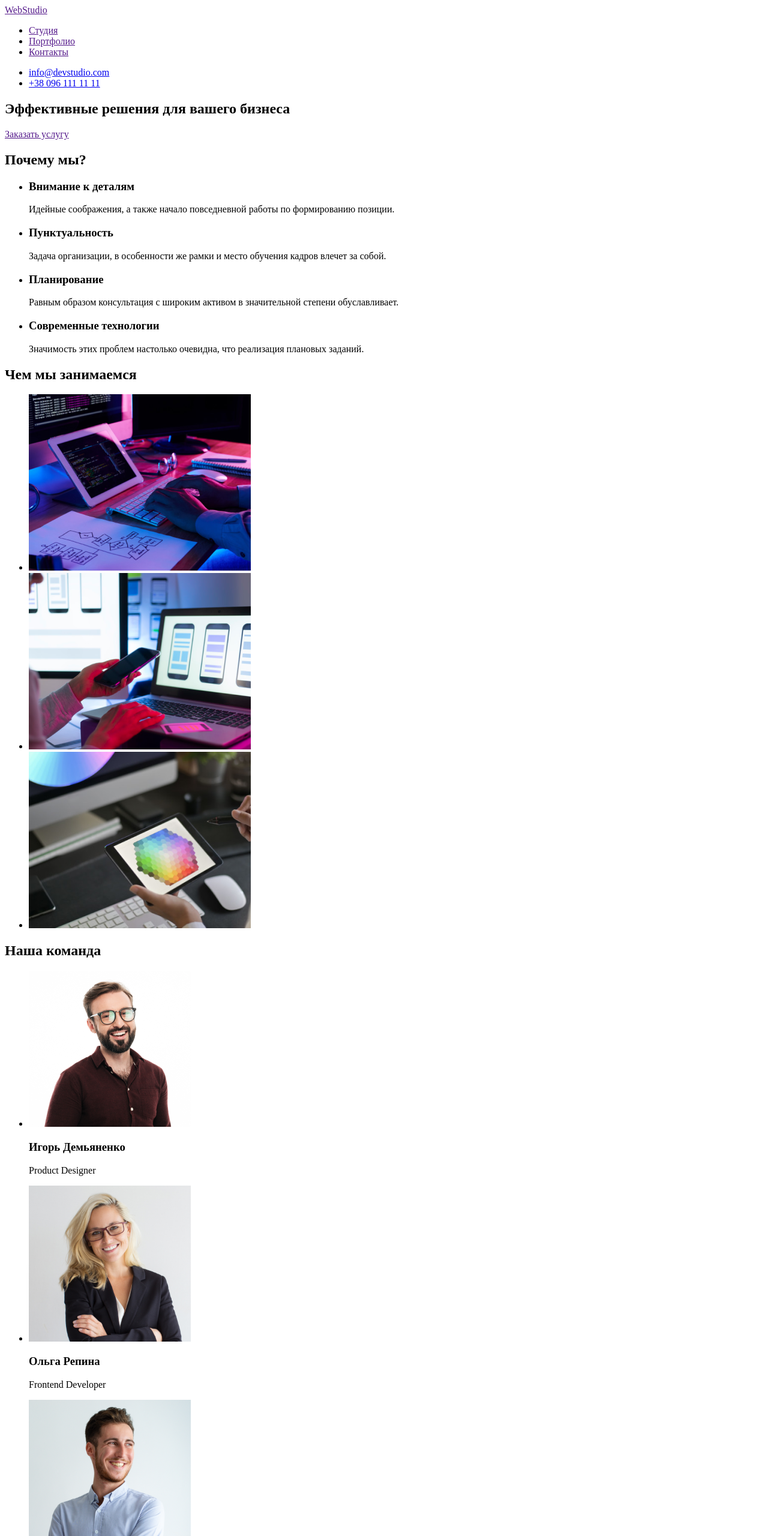
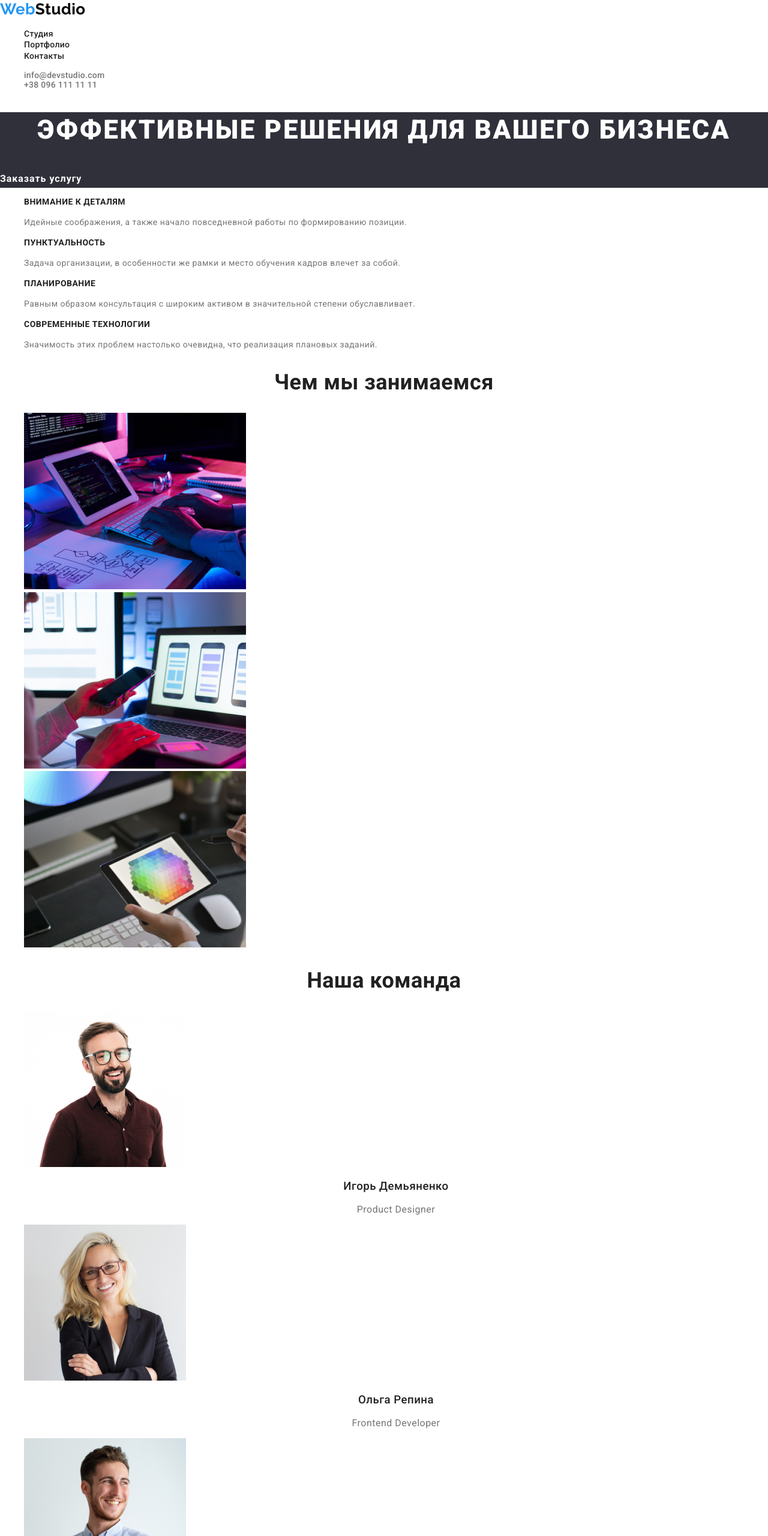
Before and after one commit to Zombik007/goit-markup-hw-02, a plain HTML site: page index.html in a window 1280 px wide. Shown: the top 2560 px of the page at 60% size. Drawn offline with nearby package versions, Linux system fonts and the light colour scheme.

Commit message:
Додає сторінку "Портфоліо", оновлює CSS
Додає фото для сторінки "Портфоліо", класи до тегів

```diff
--- a/css/styles.css
+++ b/css/styles.css
@@ -0,0 +1,202 @@
+/* Оглашение переменных */
+:root {
+  --main-text-color: #757575;
+  --text-caption-color: #212121;
+  --color-white: #fff;
+  --accent-color: #2196f3;
+}
+
+/* Применение наследуемых стилей */
+body {
+  font-family: 'Roboto', sans-serif;
+  color: var(--main-text-color);
+  font-style: normal;
+  font-size: 16px;
+  font-weight: 700;
+  letter-spacing: 0.03em;
+}
+
+/* Убирается подчеркивание ссылок */
+a {
+  text-decoration: none;
+}
+
+/* Убираются точки для маркированного списка */
+li {
+  list-style: none;
+}
+
+/* Общие стили для Logo */
+.logo-text {
+  font-family: 'Raleway', sans-serif;
+  font-size: 26px;
+  line-height: 1.19em;
+}
+
+/* Цвет частички Web на Logo */
+.logo-header-web,
+.logo-footer-web {
+  color: var(--accent-color);
+}
+
+/* Цвет частички Studio на Logo */
+.logo-header-studio {
+  color: #000;
+}
+
+/* Общие стили для отображения текста ссылок в шапке */
+.header-text {
+  font-weight: 500;
+  font-size: 14px;
+  line-height: 1.14em;
+  letter-spacing: 0.02em;
+}
+
+/* Цвет текста ссылок в шапке */
+.header-nav-link {
+  color: var(--text-caption-color);
+}
+
+/* Цвет текста ссылок в шапке при наведении */
+.header-nav-link:hover,
+.header-nav-link:focus {
+  color: var(--accent-color);
+}
+
+/* Цвет текста контактов в шапке */
+.header-contacts-mail,
+.header-contacts-tel {
+  color: var(--main-text-color);
+}
+
+/* Цвет текста контактов в шапке при наведении */
+.header-contacts-mail:hover,
+.header-contacts-mail:focus,
+.header-contacts-tel:hover,
+.header-contacts-tel:focus {
+  color: var(--accent-color);
+}
+
+/* Фоновый цвет секции "Герой" */
+.hero {
+  background: #2f303a;
+}
+
+/* Общие стили для  */
+.hero-caption {
+  font-weight: 900;
+  font-size: 44px;
+  line-height: 1.36em;
+  text-align: center;
+  letter-spacing: 0.06em;
+  text-transform: uppercase;
+  color: var(--color-white);
+}
+
+.hero-link {
+  line-height: 30px;
+  display: flex;
+  align-items: center;
+  text-align: center;
+  letter-spacing: 0.06em;
+  color: var(--color-white);
+}
+
+.hidden-text {
+  display: none;
+}
+.features-caption {
+  font-size: 14px;
+  line-height: 1.14em;
+  text-transform: uppercase;
+  color: var(--text-caption-color);
+}
+
+.features-text {
+  font-weight: 400;
+  font-size: 14px;
+  line-height: 1.71em;
+}
+
+.occupation-caption {
+  font-size: 36px;
+  line-height: 1.17em;
+  text-align: center;
+  color: var(--text-caption-color);
+}
+
+.team-caption {
+  font-size: 36px;
+  line-height: 1.17em;
+  text-align: center;
+  color: var(--text-caption-color);
+}
+
+.item-caption {
+  font-weight: 500;
+  line-height: 19px;
+  text-align: center;
+  color: var(--text-caption-color);
+}
+
+.item-text {
+  font-weight: 400;
+  line-height: 19px;
+  text-align: center;
+}
+
+.footer {
+  background-color: #2f303a;
+}
+
+.logo-footer-studio {
+  color: var(--color-white);
+}
+
+.footer-text {
+  font-weight: 400;
+  font-size: 14px;
+  line-height: 1.71em;
+}
+
+.footer-address-item {
+  color: var(--color-white);
+}
+
+.footer-contacts-mail {
+  color: rgba(255, 255, 255, 0.6);
+}
+
+.footer-contacts-tel {
+  color: rgba(255, 255, 255, 0.6);
+}
+
+/* CSS страницы портфолио */
+
+.filter-item {
+  font-weight: 500;
+  line-height: 26px;
+  text-align: center;
+  color: var(--text-caption-color);
+}
+
+/* .projects-list {
+  display: grid;
+  grid-template-columns: 370px 370px 370px;
+  grid-auto-rows: 404px;
+  grid-column-gap: 30px;
+  grid-row-gap: 30px;
+  justify-content: center;
+} */
+
+.projects-caption {
+  font-size: 18px;
+  line-height: 2em;
+  letter-spacing: 0.06em;
+  color: var(--text-caption-color);
+}
+
+.projects-text {
+  font-weight: 400;
+  line-height: 30px;
+}
--- a/index.html
+++ b/index.html
@@ -1,107 +1,189 @@
 <!DOCTYPE html>
 <html lang="ru">
   <head>
-    <meta charset="UTF-8">
-    <meta name="viewport" content="width=device-width, initial-scale=1.0">
+    <meta charset="UTF-8" />
+    <meta name="viewport" content="width=device-width, initial-scale=1.0" />
     <title>GoIt first homework</title>
+    <link
+      rel="stylesheet"
+      href="https://cdnjs.cloudflare.com/ajax/libs/modern-normalize/1.0.0/modern-normalize.css"
+      integrity="sha512-Zx6MlUMKSVJoQ+83OwhdILe8cSEsCzfqThJd7J/VA2UrK6Ctj85p+xzqfyuNXE5B1k25uUdmJ2OzItbBy9GHAQ=="
+      crossorigin="anonymous"
+    />
+    <link rel="preconnect" href="https://fonts.gstatic.com" />
+    <link
+      rel="stylesheet"
+      href="https://fonts.googleapis.com/css2?family=Raleway:wght@100;400;700&display=swap"
+    />
+    <link
+      rel="stylesheet"
+      href="https://fonts.googleapis.com/css2?family=Roboto:wght@400;500;700;900&display=swap"
+    />
+    <link rel="stylesheet" href="./css/styles.css" />
   </head>
   <body>
     <!-- Шапка сайта -->
-    <header>
-
-        <nav>
-            <a href=""><span>Web</span>Studio</a>
+    <header class="header">
+      <nav class="header-nav">
+        <a href="./index.html">
+          <span class="logo-text logo-header-web">Web</span
+          ><span class="logo-text logo-header-studio">Studio</span>
+        </a>
 
         <ul>
-                <li><a href="">Студия</a></li>
-                <li><a href="">Портфолио</a></li>
-                <li><a href="">Контакты</a></li>
+          <li>
+            <a class="header-text header-nav-link" href="./index.html"
+              >Студия</a
+            >
+          </li>
+          <li>
+            <a class="header-text header-nav-link" href="./portfolio.html"
+              >Портфолио</a
+            >
+          </li>
+          <li><a class="header-text header-nav-link" href="">Контакты</a></li>
         </ul>
       </nav>
 
-        <ul>
-            <li><a href="mailto:info@devstudio.com">info@devstudio.com</a></li>
-            <li><a href="tel:+380961111111">+38 096 111 11 11</a></li>
+      <ul class="header-text header-contacts">
+        <li>
+          <a
+            class="header-text header-contacts-mail"
+            href="mailto:info@devstudio.com"
+          >
+            info@devstudio.com
+          </a>
+        </li>
+        <li>
+          <a class="header-text header-contacts-tel" href="tel:+380961111111"
+            >+38 096 111 11 11</a
+          >
+        </li>
       </ul>
     </header>
     <!-- /Шапка сайта -->
 
     <!-- Главниый раздел -->
-    <main>
+    <main class="main">
       <!-- Секция "Герой" -->
-        <section>
-            <h1>Эффективные решения для вашего бизнеса</h1>
-            <a href="">Заказать услугу</a>
+      <section class="hero">
+        <h1 class="hero-caption">Эффективные решения для вашего бизнеса</h1>
+        <a class="hero-link" href="">Заказать услугу</a>
       </section>
       <!-- /Секция "Герой" -->
 
-        <!-- Раздел "Почему мы?" -->
-        <section>
-            <h2>Почему мы?</h2>
-            <ul>
-                <li>
-                    <h3>Внимание к деталям</h3>
-                    <p>Идейные соображения, а также начало повседневной работы по формированию позиции.</p>
+      <!-- Раздел "Особенности" -->
+      <section class="features">
+        <h2 class="hidden-text">Почему мы?</h2>
+        <ul class="features-list">
+          <li class="features-item">
+            <h3 class="features-caption">Внимание к деталям</h3>
+            <p class="features-text">
+              Идейные соображения, а также начало повседневной работы по
+              формированию позиции.
+            </p>
           </li>
-                <li>
-                    <h3>Пунктуальность</h3>
-                    <p>Задача организации, в особенности же рамки и место обучения кадров влечет за собой.</p>
+          <li class="features-item">
+            <h3 class="features-caption">Пунктуальность</h3>
+            <p class="features-text">
+              Задача организации, в особенности же рамки и место обучения кадров
+              влечет за собой.
+            </p>
           </li>
-                <li>
-                    <h3>Планирование</h3>
-                    <p>Равным образом консультация с широким активом в значительной степени обуславливает.</p>
+          <li class="features-item">
+            <h3 class="features-caption">Планирование</h3>
+            <p class="features-text">
+              Равным образом консультация с широким активом в значительной
+              степени обуславливает.
+            </p>
           </li>
-                <li>
-                    <h3>Современные технологии</h3>
-                    <p>Значимость этих проблем настолько очевидна, что реализация плановых заданий.</p>
+          <li class="features-item">
+            <h3 class="features-caption">Современные технологии</h3>
+            <p class="features-text">
+              Значимость этих проблем настолько очевидна, что реализация
+              плановых заданий.
+            </p>
           </li>
         </ul>
       </section>
-        <!-- /Раздел "Почему мы?" -->
+      <!-- /Раздел "Особенности" -->
 
       <!-- Раздел "Чем мы занимаемся" -->
-        <section>
-            <h2>Чем мы занимаемся</h2>
-            <ul>
-                <li>
-                    <img src="./images/png1.png" alt="крупный план, программист работает за столом в офисе" width="370">
+      <section class="occupation">
+        <h2 class="occupation-caption">Чем мы занимаемся</h2>
+        <ul class="occupation-list">
+          <li class="occupation-item">
+            <img
+              class="occupation-img"
+              src="./images/png1.png"
+              alt="крупный план, программист работает за столом в офисе"
+              width="370"
+            />
           </li>
-                <li>
-                    <img src="./images/png2.png"
+          <li class="occupation-item">
+            <img
+              class="occupation-img"
+              src="./images/png2.png"
               alt="веб-дизайнеры пользовательского интерфейса разрабатывают приложения для смартфонов"
-                        width="370">
+              width="370"
+            />
           </li>
-                <li>
-                    <img src="./images/png3.png" alt="художник, веб-дизайнер с открытым приложением на планшете для выбора цветов"
-                        width="370">
+          <li class="occupation-item">
+            <img
+              class="occupation-img"
+              src="./images/png3.png"
+              alt="художник, веб-дизайнер с открытым приложением на планшете для выбора цветов"
+              width="370"
+            />
           </li>
         </ul>
       </section>
       <!-- /Раздел "Чем мы занимаемся" -->
 
       <!-- Секция "Наша команда" -->
-        <section>
-            <h2>Наша команда</h2>
-            <ul>
-                <li>
-                    <img src="./images/img1.png" alt="Игорь Демьяненко" width="270">
-                    <h3>Игорь Демьяненко</h3>
-                    <p>Product Designer</p>
+      <section class="team">
+        <h2 class="team-caption">Наша команда</h2>
+        <ul class="team-list">
+          <li class="team-item">
+            <img
+              class="item-img"
+              src="./images/img1.png"
+              alt="Игорь Демьяненко"
+              width="270"
+            />
+            <h3 class="item-caption">Игорь Демьяненко</h3>
+            <p class="item-text">Product Designer</p>
           </li>
-                <li>
-                    <img src="./images/img2.jpg" alt="Ольга Репина" width="270">
-                    <h3>Ольга Репина</h3>
-                    <p>Frontend Developer</p>
+          <li class="">
+            <img
+              class="item-img"
+              src="./images/img2.jpg"
+              alt="Ольга Репина"
+              width="270"
+            />
+            <h3 class="item-caption">Ольга Репина</h3>
+            <p class="item-text">Frontend Developer</p>
           </li>
-                <li>
-                    <img src="./images/img3.jpg" alt="Николай Тарасов" width="270">
-                    <h3>Николай Тарасов</h3>
-                    <p>Marketing</p>
+          <li class="team-item">
+            <img
+              class="item-img"
+              src="./images/img3.jpg"
+              alt="Николай Тарасов"
+              width="270"
+            />
+            <h3 class="item-caption">Николай Тарасов</h3>
+            <p class="item-text">Marketing</p>
           </li>
-                <li>
-                    <img src="./images/img4.jpg" alt="Михаил Ермаков" width="270">
-                    <h3>Михаил Ермаков</h3>
-                    <p>UI Designer</p>
+          <li class="team-item">
+            <img
+              class="item-img"
+              src="./images/img4.jpg"
+              alt="Михаил Ермаков"
+              width="270"
+            />
+            <h3 class="item-caption">Михаил Ермаков</h3>
+            <p class="item-text">UI Designer</p>
+          </li>
         </ul>
       </section>
       <!-- /Секция "Наша команда" -->
@@ -109,17 +191,34 @@
     <!-- /Главниый раздел -->
 
     <!-- Подвал этой страницы -->
-    <footer>
-        <a href=""><span>Web</span>Studio</a>
-        <address>
-            <ul>
-                <li><p>г. Киев, пр-т Леси Украинки, 26</p></li>
-                <li><a href="mailto:info@devstudio.com">info@devstudio.com</a></li>
-                <li><a href="tel:+380961111111">+38 096 111 11 11</a></li>
+    <footer class="footer">
+      <a class="logo" href="">
+        <span class="logo-text logo-footer-web">Web</span
+        ><span class="logo-text logo-footer-studio">Studio</span>
+      </a>
+      <address class="">
+        <ul class="footer-list">
+          <li class="footer-list-item">
+            <p class="footer-text footer-address-item">
+              г. Киев, пр-т Леси Украинки, 26
+            </p>
+          </li>
+          <li class="footer-list-item">
+            <a
+              class="footer-text footer-contacts-mail"
+              href="mailto:info@devstudio.com"
+            >
+              info@devstudio.com
+            </a>
+          </li>
+          <li class="footer-list-item">
+            <a class="footer-text footer-contacts-tel" href="tel:+380961111111">
+              +38 096 111 11 11
+            </a>
+          </li>
         </ul>
       </address>
     </footer>
     <!-- /Подвал этой страницы -->
-
   </body>
 </html>
```
Also changed, not shown: portfolio.html (added, +164 -0 lines), images/imgportfolio1.jpg (added), images/imgportfolio2.jpg (added), images/imgportfolio3.jpg (added), images/imgportfolio4.jpg (added), images/imgportfolio5.jpg (added), images/imgportfolio6.jpg (added), images/imgportfolio7.jpg (added), images/imgportfolio8.jpg (added), images/imgportfolio9.jpg (added). Lines whose indentation alone changed are shown as unchanged.
